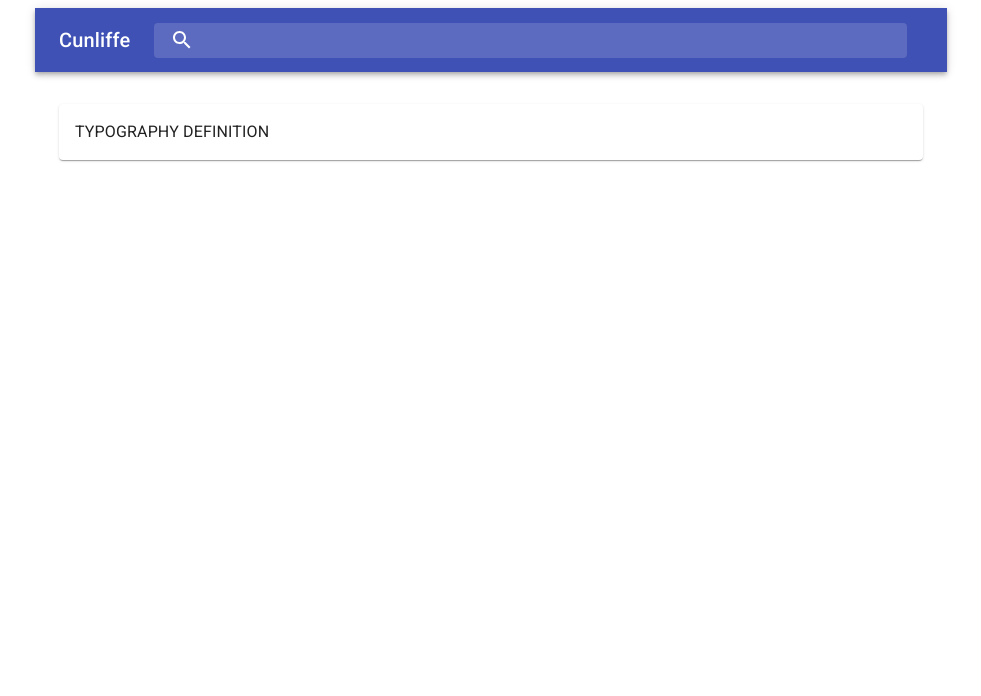
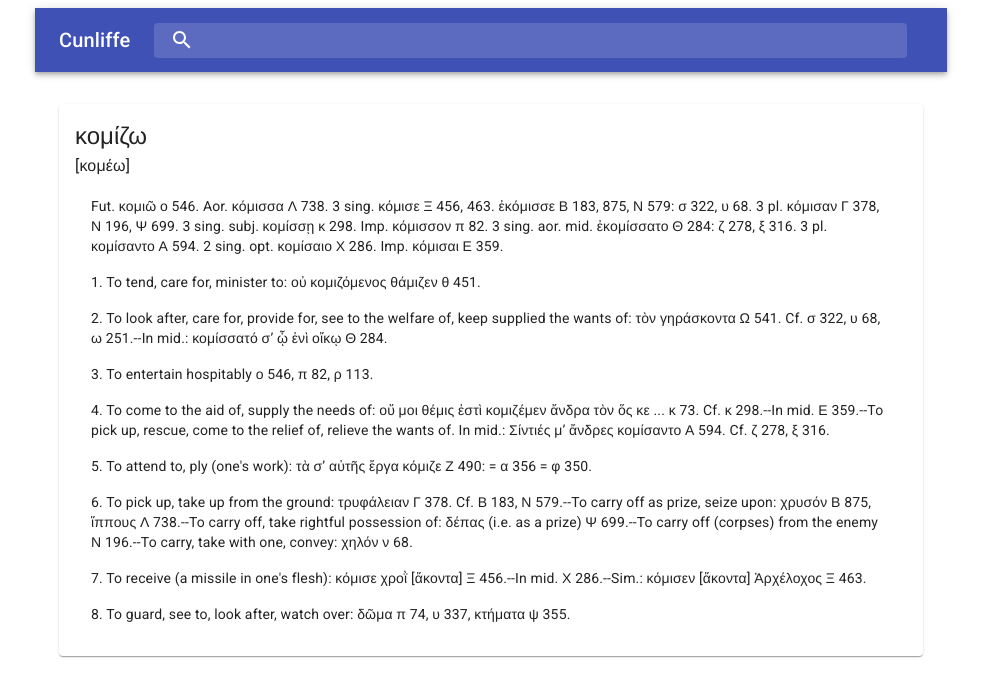
Before and after one commit to davidfdriscoll/cunliffe-react, a React (Create React App) app: page / in a window 1280 px wide. Shown: the top 696 px of the page, without its empty margins (149-1130 px from the left). Built offline with nearby package versions, Linux system fonts and the light colour scheme.

Commit message:
Added dummy text

```diff
--- a/src/components/DefinitionDisplay.js
+++ b/src/components/DefinitionDisplay.js
@@ -2,6 +2,9 @@ import React from "react";
 import { makeStyles } from '@material-ui/core/styles';
 import Paper from '@material-ui/core/Paper';
 import Typography from '@material-ui/core/Typography';
+import List from '@material-ui/core/List';
+import ListItem from '@material-ui/core/ListItem';
+import ListItemText from '@material-ui/core/ListItemText';
 
 const useStyles = makeStyles((theme) => ({
     container: {
@@ -13,7 +16,37 @@ export default function DefinitionDisplay() {
   const classes = useStyles();
   return (
     <Paper className={classes.container}>
-      <Typography variant="body1">TYPOGRAPHY DEFINITION</Typography>
+      <Typography variant="h5">κομίζω</Typography>
+      <Typography variant="subtitle1"> [κομέω]</Typography>
+      <List dense={true}>
+        <ListItem>
+          <ListItemText primary="Fut. κομιῶ ο 546. Aor. κόμισσα Λ 738. 3 sing. κόμισε Ξ 456, 463. ἐκόμισσε Β 183, 875, Ν 579: σ 322, υ 68. 3 pl. κόμισαν Γ 378, Ν 196, Ψ 699. 3 sing. subj. κομίσσῃ κ 298. Imp. κόμισσον π 82. 3 sing. aor. mid. ἐκομίσσατο Θ 284: ζ 278, ξ 316. 3 pl. κομίσαντο Α 594. 2 sing. opt. κομίσαιο Χ 286. Imp. κόμισαι Ε 359." />
+        </ListItem>
+        <ListItem>
+          <ListItemText primary="1. To tend, care for, minister to: οὐ κομιζόμενος θάμιζεν θ 451." />
+        </ListItem>
+        <ListItem>
+          <ListItemText primary="2. To look after, care for, provide for, see to the welfare of, keep supplied the wants of: τὸν γηράσκοντα Ω 541. Cf. σ 322, υ 68, ω 251.--In mid.: κομίσσατό σ’ ᾧ ἐνὶ οἴκῳ Θ 284." />
+        </ListItem>
+        <ListItem>
+          <ListItemText primary="3. To entertain hospitably ο 546, π 82, ρ 113." />
+        </ListItem>
+        <ListItem>
+          <ListItemText primary="4. To come to the aid of, supply the needs of: οὔ μοι θέμις ἐστὶ κομιζέμεν ἄνδρα τὸν ὅς κε ... κ 73. Cf. κ 298.--In mid. Ε 359.--To pick up, rescue, come to the relief of, relieve the wants of. In mid.: Σίντιές μ’ ἄνδρες κομίσαντο Α 594. Cf. ζ 278, ξ 316." />
+        </ListItem>
+        <ListItem>
+          <ListItemText primary="5. To attend to, ply (one's work): τὰ σ’ αὐτῆς ἔργα κόμιζε Ζ 490: = α 356 = φ 350." />
+        </ListItem>
+        <ListItem>
+          <ListItemText primary="6. To pick up, take up from the ground: τρυφάλειαν Γ 378. Cf. Β 183, Ν 579.--To carry off as prize, seize upon: χρυσόν Β 875, ἵππους Λ 738.--To carry off, take rightful possession of: δέπας (i.e. as a prize) Ψ 699.--To carry off (corpses) from the enemy Ν 196.--To carry, take with one, convey: χηλόν ν 68." />
+        </ListItem>
+        <ListItem>
+          <ListItemText primary="7. To receive (a missile in one's flesh): κόμισε χροῒ [ἄκοντα] Ξ 456.--In mid. Χ 286.--Sim.: κόμισεν [ἄκοντα] Ἀρχέλοχος Ξ 463." />
+        </ListItem>
+        <ListItem>
+          <ListItemText primary="8. To guard, see to, look after, watch over: δῶμα π 74, υ 337, κτήματα ψ 355." />
+        </ListItem>
+      </List>
     </Paper>
 
   );
--- a/src/components/SearchBar.js
+++ b/src/components/SearchBar.js
@@ -15,12 +15,7 @@ const useStyles = makeStyles((theme) => ({
         backgroundColor: fade(theme.palette.common.white, 0.25),
       },
       marginRight: theme.spacing(2),
-      marginLeft: 0,
-      width: '100%',
-      [theme.breakpoints.up('sm')]: {
-        marginLeft: theme.spacing(3),
-        width: 'auto',
-      },
+      marginLeft: theme.spacing(3),
       flexGrow: 1,
     },
     searchIcon: {
@@ -41,9 +36,6 @@ const useStyles = makeStyles((theme) => ({
       paddingLeft: `calc(1em + ${theme.spacing(4)}px)`,
       transition: theme.transitions.create('width'),
       width: '100%',
-      [theme.breakpoints.up('md')]: {
-        width: '20ch',
-      },
     },
 }));
 
```
